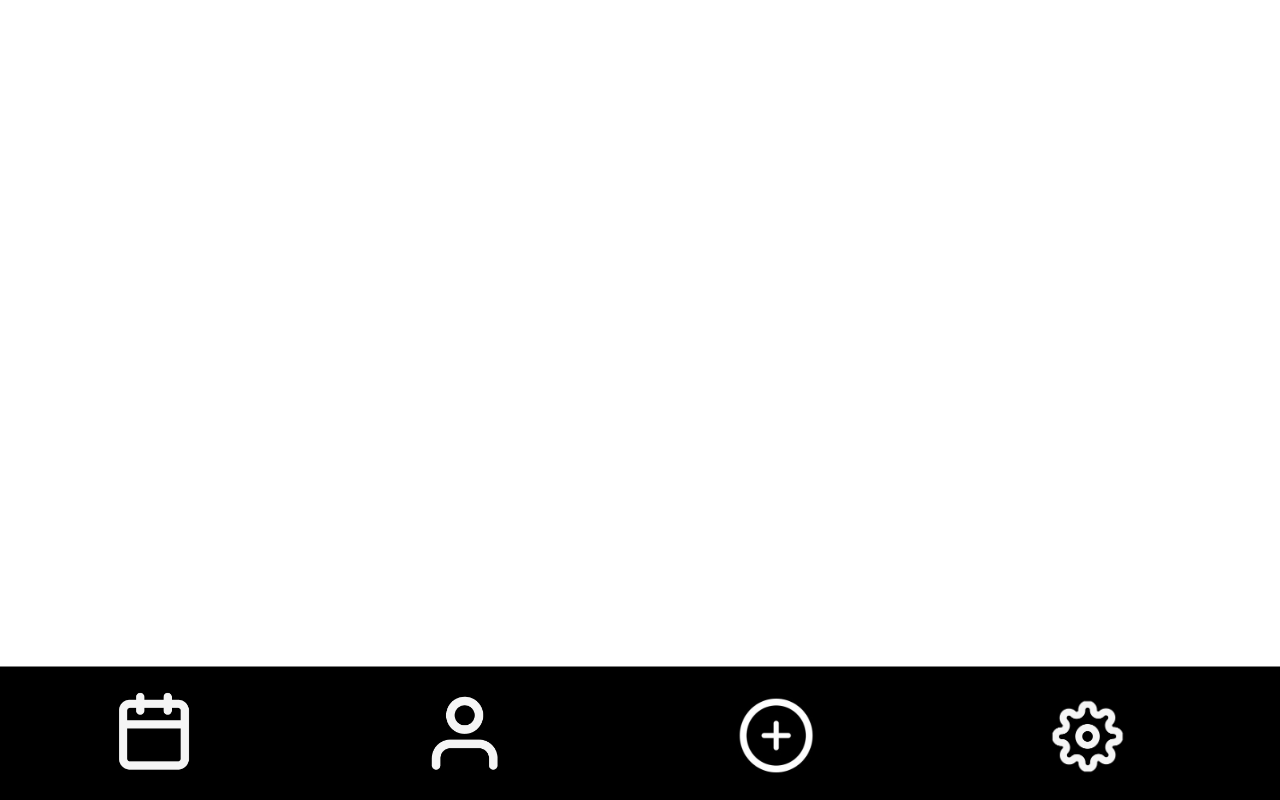
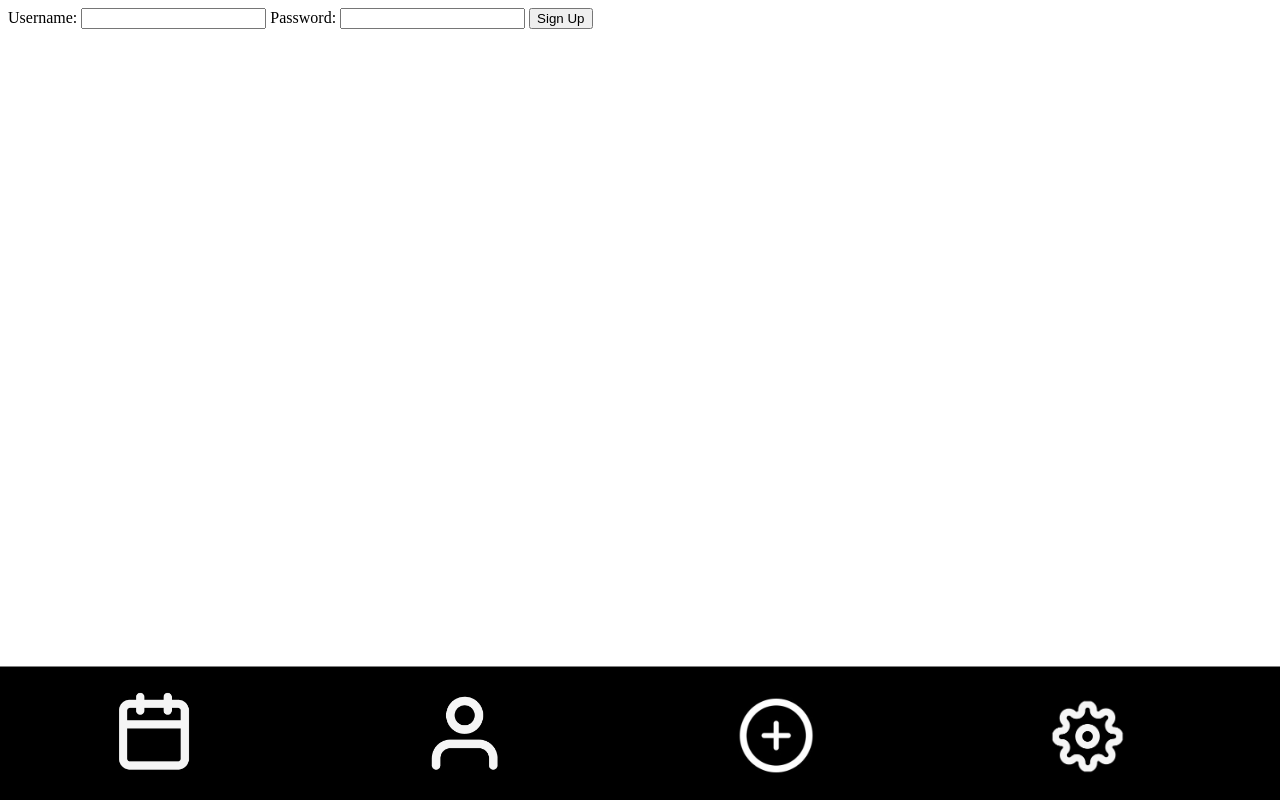
Before and after one commit to Shbc314159/TimeSync, a website: page login.html in a window 1280 px wide. Drawn offline with Linux system fonts and the light colour scheme.

Commit message:
sign up form

```diff
--- a/login.html
+++ b/login.html
@@ -9,6 +9,13 @@
         <link rel="stylesheet" href="navbar.css">
     </head>
     <body>
+        <form action="/signup" method="POST">
+            <label for="username">Username:</label>
+            <input type="text" id="username" name="username" required>
+            <label for="password">Password:</label>
+            <input type="password" id="password" name="password" required>
+            <input type="submit" value="Sign Up">
+        </form>
         <ul id="navbar">
             <li class="navbar-item"><a href="calendar.html"><img class="navbar-img" src="calendar-navbar.png" /></a></li>
             <li class="navbar-item"><a href="friends.html"><img class="navbar-img" src="friends-navbar.png" /></a></li>
```
